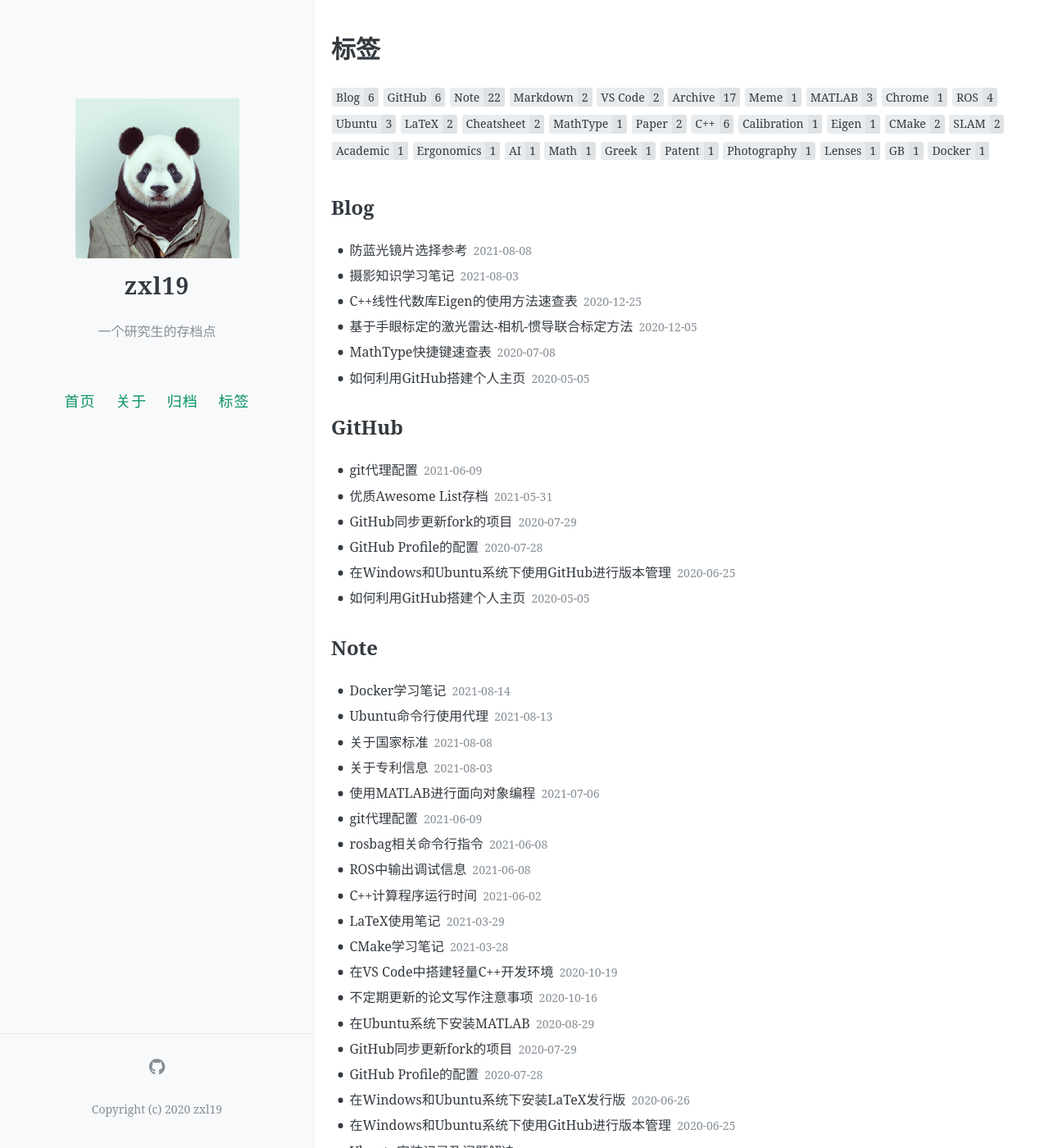
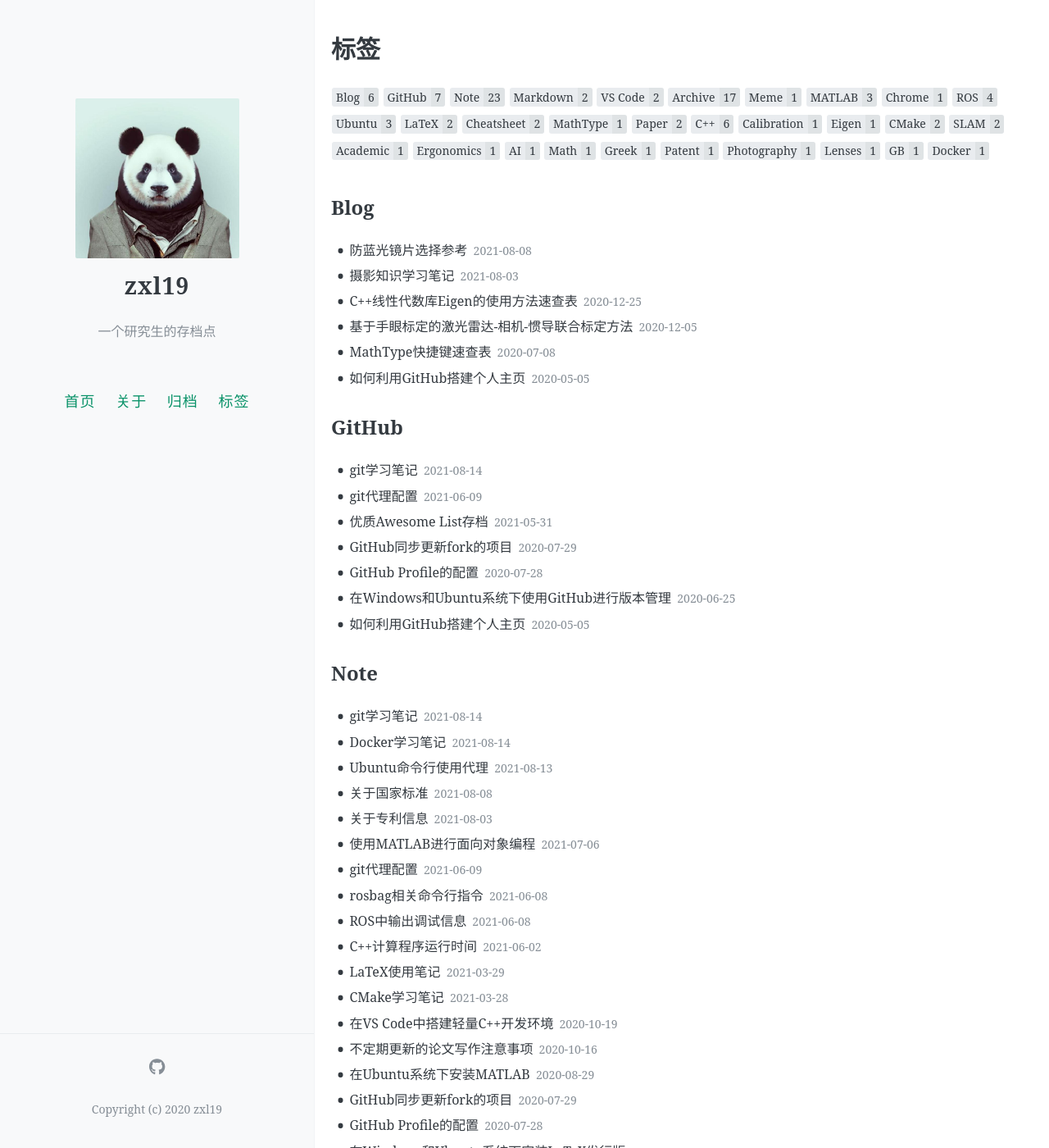
Before and after one commit to zxl19/zxl19.github.io, a Jekyll site: the page built from tags/index.html, in a window 1280 px wide and 1400 px high. Shown: the whole window at 82% size. Built offline with Jekyll 4.4.1, drawn with Linux system fonts in a browser that asks for light colours; comment, search, counter and statistics services are not loaded.

Commit message:
Update Posts

```diff
--- /dev/null
+++ b/_posts/2021-08-14-git-note.md
@@ -0,0 +1,14 @@
+---
+layout: post
+title: git学习笔记
+date: 2021-08-14
+author: zxl19
+tags: [GitHub, Note]
+comments: true
+toc: true
+pinned: false
+---
+
+我的git学习笔记。
+
+<!-- more -->
```
Also changed, not shown: _posts/2020-06-25-github-setup.md (+2 -0 lines).
